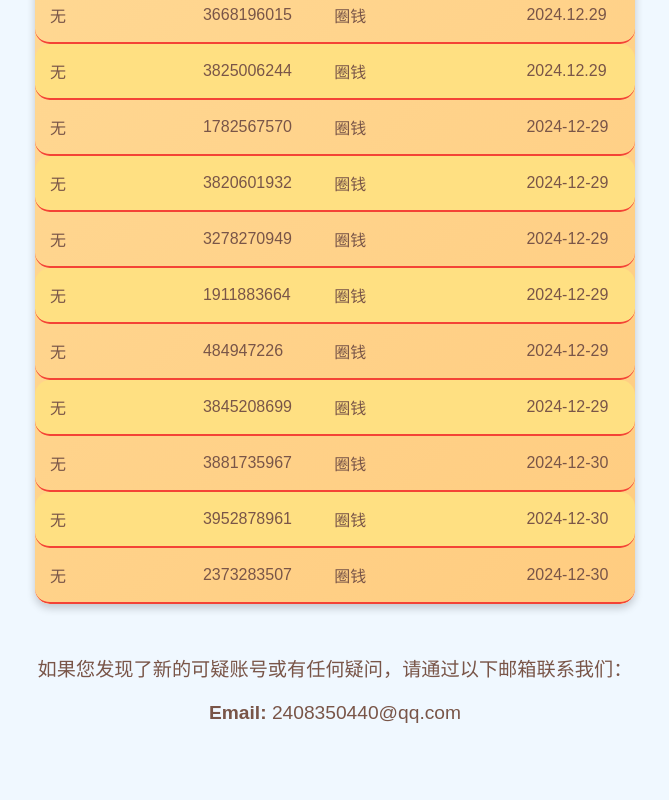
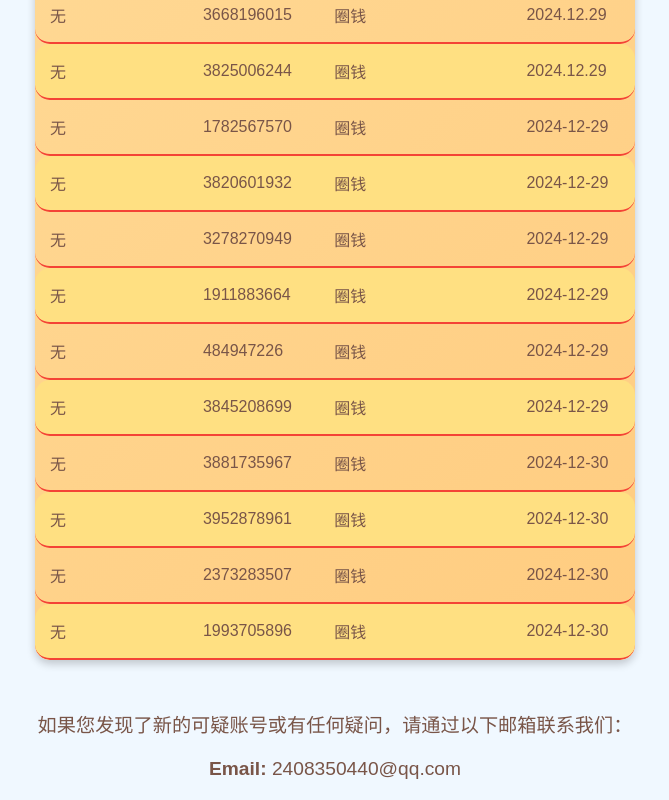
Before and after one commit to mlsmclss/mlsmclass.github.io, a plain HTML site: page index.html in a window 1280 px wide. Shown: the part 2458-3258 px from the top of the page, without its empty margins (305-974 px from the left). Before the commit the page ends 3202 px from the top, so only its background shows below. Drawn offline with Linux system fonts and the light colour scheme.

Commit message:
Update index.html

```diff
--- a/index.html
+++ b/index.html
@@ -438,6 +438,12 @@
     <td>圈钱</td>
     <td>2024-12-30</td>
 </tr>
+<tr>
+    <td>无</td>
+    <td>1993705896</td>
+    <td>圈钱</td>
+    <td>2024-12-30</td>
+</tr>
 
     </tbody>
 </table>
```
